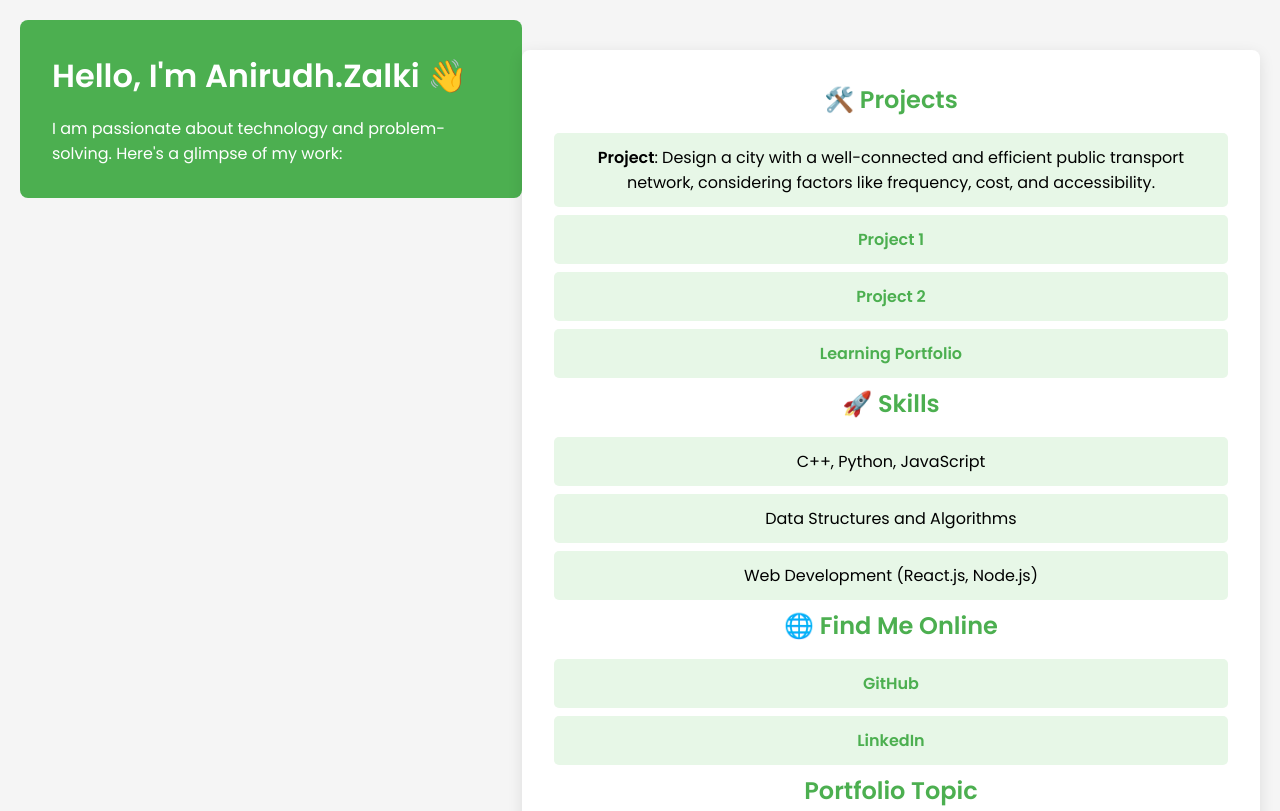
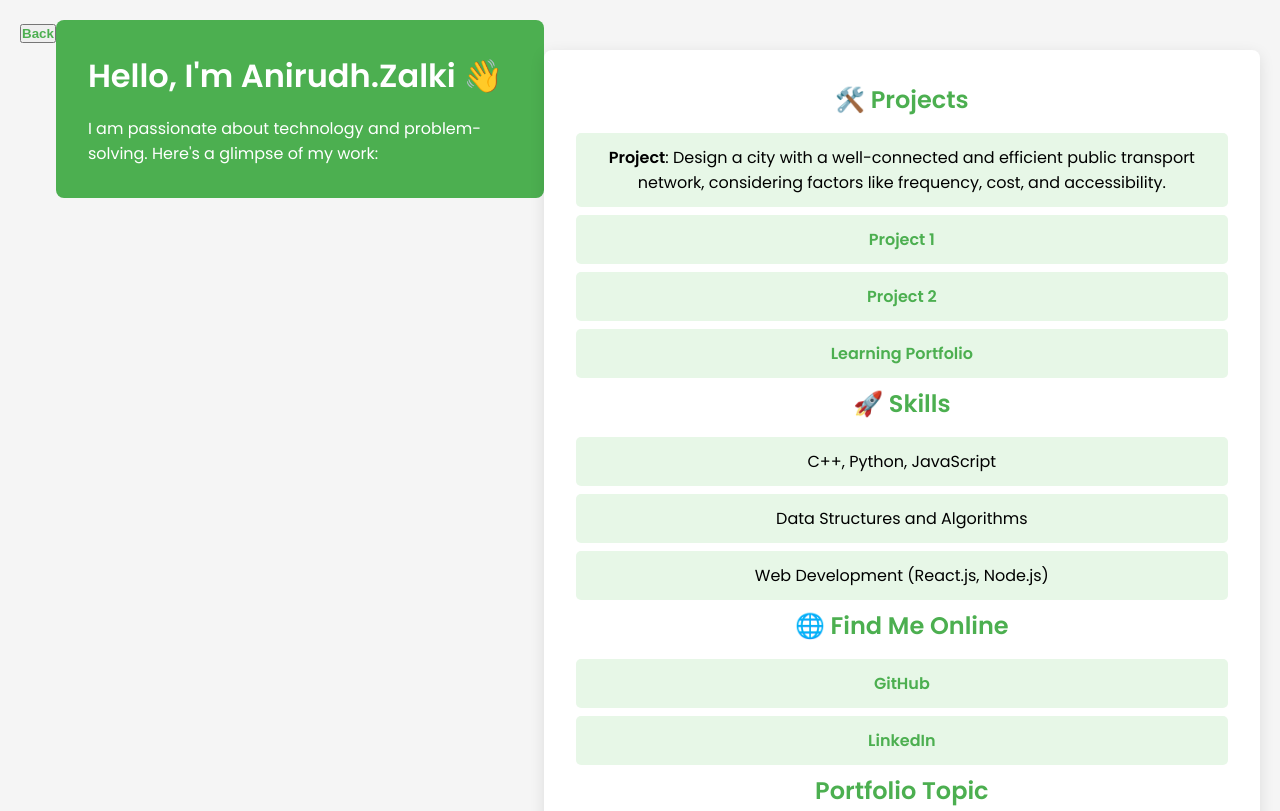
Before and after one commit to AnirudhZalki/DAA-CP, a plain HTML site: page index.html in a window 1280 px wide. Shown: the top 811 px of the page. Drawn offline with Linux system fonts and the light colour scheme.

Commit message:
Update index.html

```diff
--- a/index.html
+++ b/index.html
@@ -8,6 +8,9 @@
     <link href="https://fonts.googleapis.com/css2?family=Poppins:wght@300;400;600&display=swap" rel="stylesheet">
 </head>
 <body>
+     <div>
+            <button><a href="index.html">Back</a></button>
+     </div>
     <header>
         <h1>Hello, I'm Anirudh.Zalki 👋</h1>
         <p>I am passionate about technology and problem-solving. Here's a glimpse of my work:</p>
```
